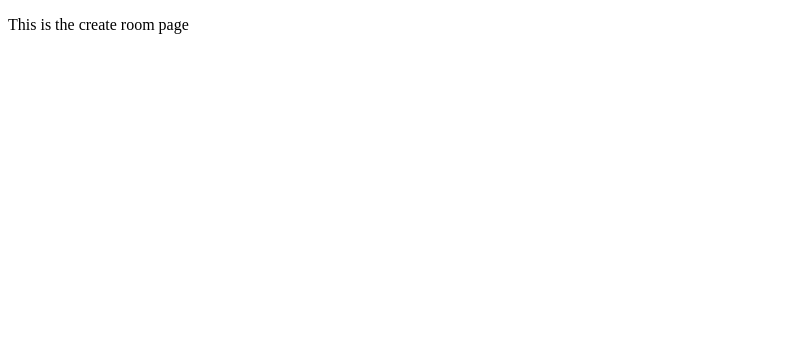
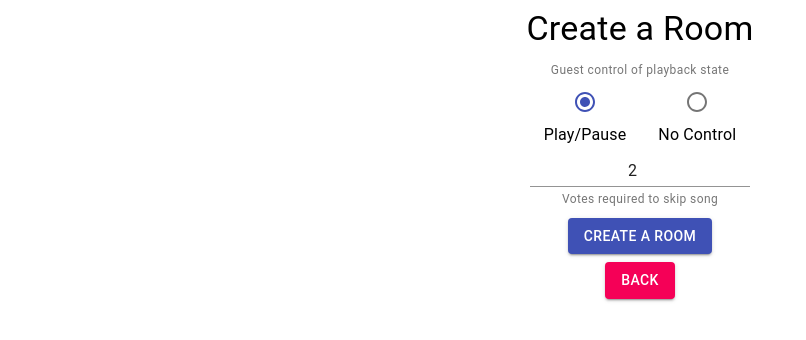
Before and after one commit to stefanescustefan/FullStackApplication, a React app in the folder frontend/: page /create in a window 1280 px wide. Shown: the top 340 px of the page, without its empty margins (0-806 px from the left). Built offline with nearby package versions, Linux system fonts and the light colour scheme; the HTML template or start-up script is replaced by a standard one.

Commit message:
Implemented the create room page UI

```diff
--- a/frontend/src/components/CreateRoomPage.js
+++ b/frontend/src/components/CreateRoomPage.js
@@ -1,11 +1,69 @@
 import React, { Component } from 'react';
+import Button from "@material-ui/core/Button";
+import Grid from "@material-ui/core/Grid";
+import Typography from "@material-ui/core/Typography";
+import TextField from "@material-ui/core/TextField";
+import FormHelperText from "@material-ui/core/FormHelperText";
+import FormControl from "@material-ui/core/FormControl";
+import { Link } from "react-router-dom";
+import Radio from "@material-ui/core/Radio";
+import RadioGroup from "@material-ui/core/RadioGroup";
+import FormControlLabel from "@material-ui/core/FormControlLabel";
+
 
 export default class CreateRoomPage extends Component {
+    defaultVotes = 2;
+
     constructor(props) {
         super(props);
     }
 
     render() {
-        return <p>This is the create room page</p>
+        return (
+            <Grid container spacing={1}>
+                <Grid item xs={12} align="center">
+                    <Typography component="h4" variant="h4">
+                        Create a Room
+                    </Typography>
+                </Grid>
+                <Grid item xs={12} align="center">
+                    <FormControl component="fieldset">
+                        <FormHelperText>
+                            <div align="center">Guest control of playback state</div>
+                        </FormHelperText>
+                        <RadioGroup row defaultValue="true">
+                            <FormControlLabel
+                                value="true"
+                                control={<Radio color="primary"/>}
+                                label="Play/Pause" labelPlacement="bottom"/>
+                            <FormControlLabel
+                                value="false"
+                                control={<Radio color="secondary"/>}
+                                label="No Control" labelPlacement="bottom"/>
+                        </RadioGroup>
+                    </FormControl>
+                </Grid>
+
+                <Grid item xs={12} align="center">
+                    <FormControl>
+                        <TextField required={true} type="number" defaultValue={this.defaultVotes}
+                                   inputProps={{min: 1, style: {textAlign: "center"},}}></TextField>
+                    </FormControl>
+                    <FormHelperText>
+                        <div align="center">
+                            Votes required to skip song
+                        </div>
+                    </FormHelperText>
+                </Grid>
+
+                <Grid item xs={12} align="center">
+                    <Button color="primary" variant="contained">Create a room</Button>
+                </Grid>
+
+                <Grid item xs={12} align="center">
+                    <Button color="secondary" variant="contained" to="/" component={Link}>Back</Button>
+                </Grid>
+            </Grid>
+        );
     }
 }
```
